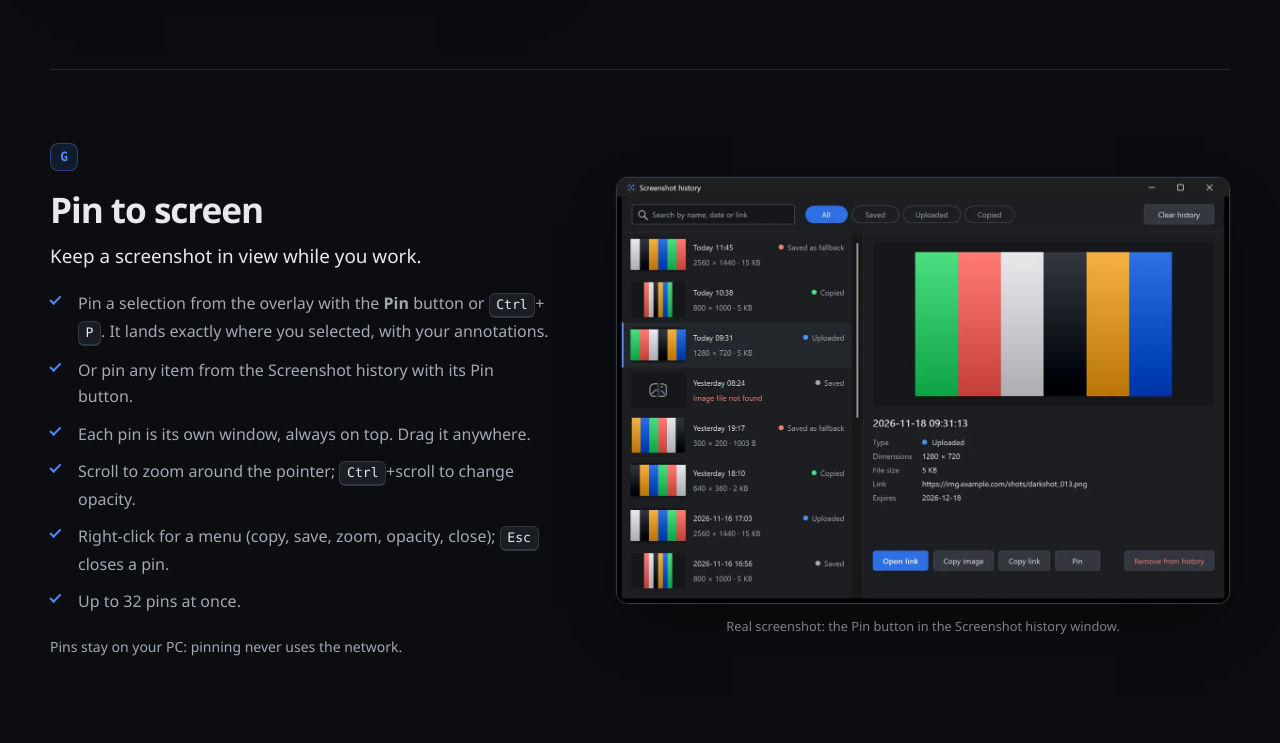
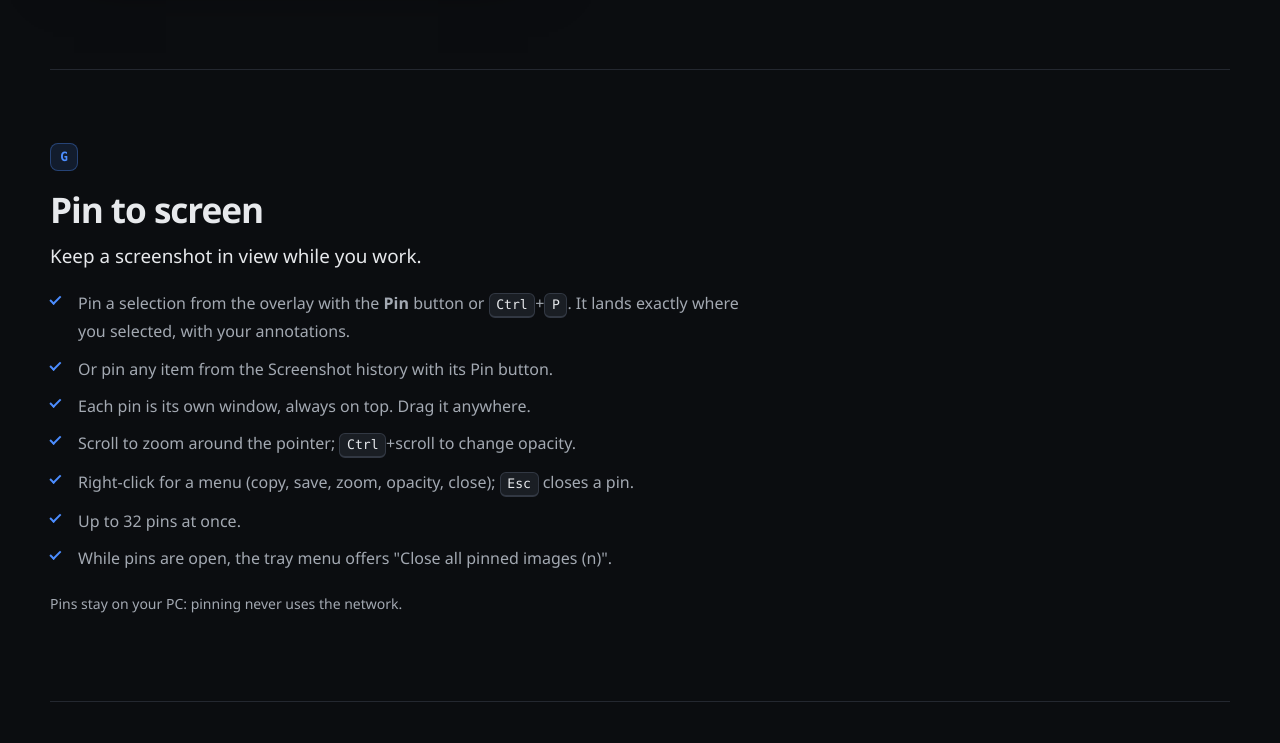
Before and after one commit to renovate-bot/tuanluu-agilityio-_-darkshot, a website built with Vite: page website/index.html in a window 1280 px wide. Shown: the part 4957-5700 px from the top of the page. Built offline with nearby package versions, Linux system fonts and the light colour scheme; no server answers.

Commit message:
docs(website): make Pin section text-only, add tray close-all item
Co-Authored-By: Claude Sonnet 5.5 <noreply@anthropic.com>

```diff
--- a/website/index.html
+++ b/website/index.html
@@ -376,8 +376,8 @@
         </article>
 
         <!-- G. Pin -->
-        <article class="feature" id="f-pin" aria-labelledby="fp-title">
-          <div class="feature-copy">
+        <article class="feature stack" id="f-pin" aria-labelledby="fp-title">
+          <div class="feature-copy wide">
             <p class="tag">G</p>
             <h3 id="fp-title" data-i18n="fp.title">Pin to screen</h3>
             <p class="feature-pitch" data-i18n="fp.pitch">Keep a screenshot in view while you work.</p>
@@ -388,15 +388,10 @@
               <li data-i18n-html="fp.l4">Scroll to zoom around the pointer; <kbd>Ctrl</kbd>+scroll to change opacity.</li>
               <li data-i18n-html="fp.l5">Right-click for a menu (copy, save, zoom, opacity, close); <kbd>Esc</kbd> closes a pin.</li>
               <li data-i18n="fp.l6">Up to 32 pins at once.</li>
+              <li data-i18n="fp.l7">While pins are open, the tray menu offers "Close all pinned images (n)".</li>
             </ul>
             <p class="small" data-i18n="fp.safe">Pins stay on your PC: pinning never uses the network.</p>
           </div>
-          <figure class="feature-visual">
-            <div class="shot-frame">
-              <img data-shot="history" src="/img/history-en.webp" width="1300" height="903" loading="lazy" decoding="async" alt="darkshot's Screenshot history window with the Pin button next to Copy link, used to pin the selected capture to the screen." data-i18n-attr="alt:fp.alt" />
-            </div>
-            <figcaption class="fig-note" data-i18n="fp.note">Real screenshot: the Pin button in the Screenshot history window.</figcaption>
-          </figure>
         </article>
 
         <!-- H. Shortcuts -->
--- a/website/src/vi.json
+++ b/website/src/vi.json
@@ -152,9 +152,8 @@
   "fp.l4": "Cuộn chuột để phóng hoặc thu quanh con trỏ; <kbd>Ctrl</kbd>+cuộn để đổi độ mờ.",
   "fp.l5": "Chuột phải mở menu (sao chép, lưu, thu phóng, độ mờ, đóng); <kbd>Esc</kbd> đóng ảnh ghim.",
   "fp.l6": "Tối đa 32 ảnh ghim cùng lúc.",
+  "fp.l7": "Khi có ảnh ghim, menu khay có mục \"Đóng mọi ảnh ghim (n)\".",
   "fp.safe": "Ảnh ghim chỉ nằm trên máy bạn: ghim không dùng mạng.",
-  "fp.alt": "Cửa sổ Lịch sử ảnh chụp của darkshot với nút Ghim cạnh Sao chép liên kết, dùng để ghim ảnh đang chọn lên màn hình.",
-  "fp.note": "Ảnh chụp thật: nút Ghim trong cửa sổ Lịch sử ảnh chụp.",
   "fg.title": "Phím tắt và quy trình làm việc",
   "fg.pitch": "Tay không rời bàn phím từ lúc chụp đến lúc chia sẻ.",
   "fg.caption": "Phím tắt",
```
